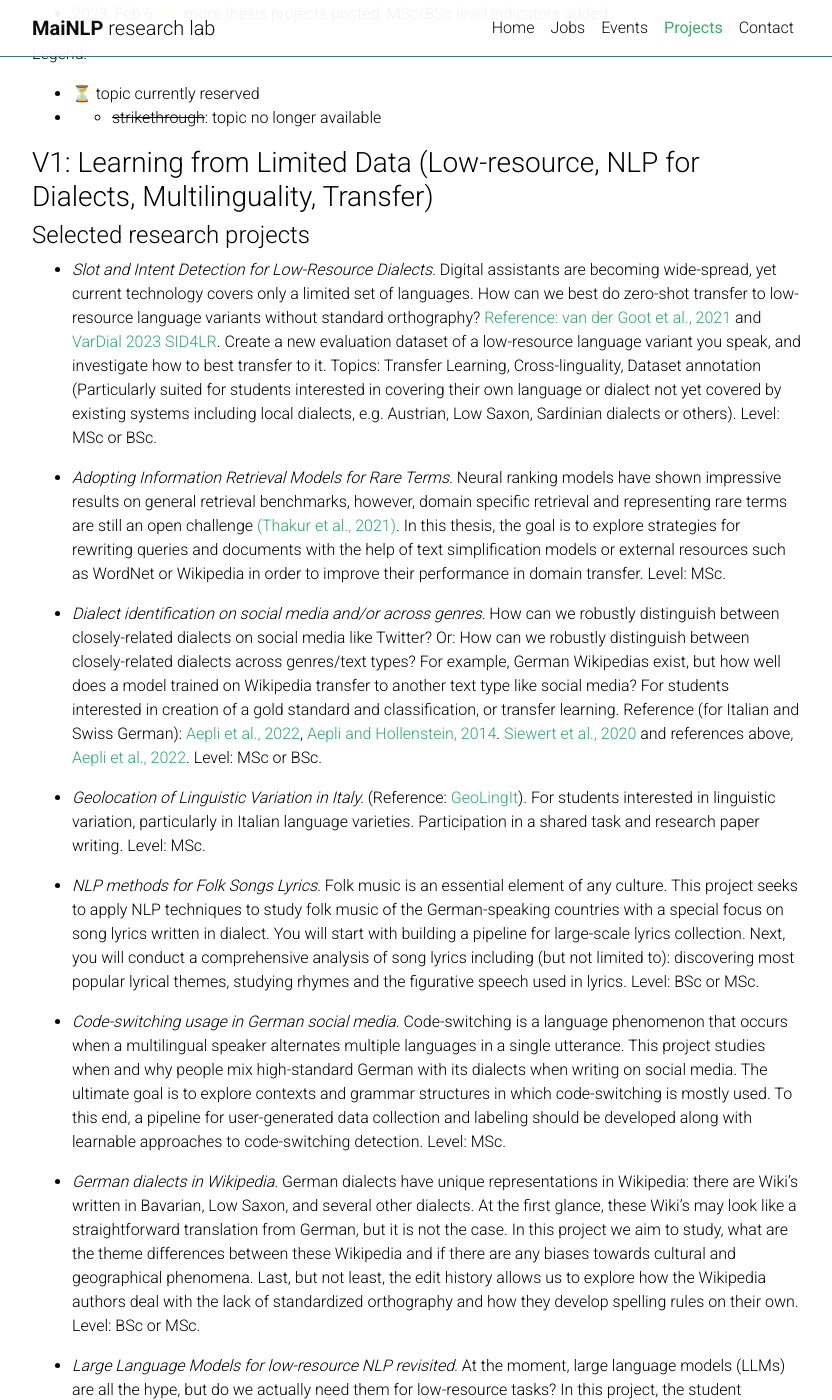
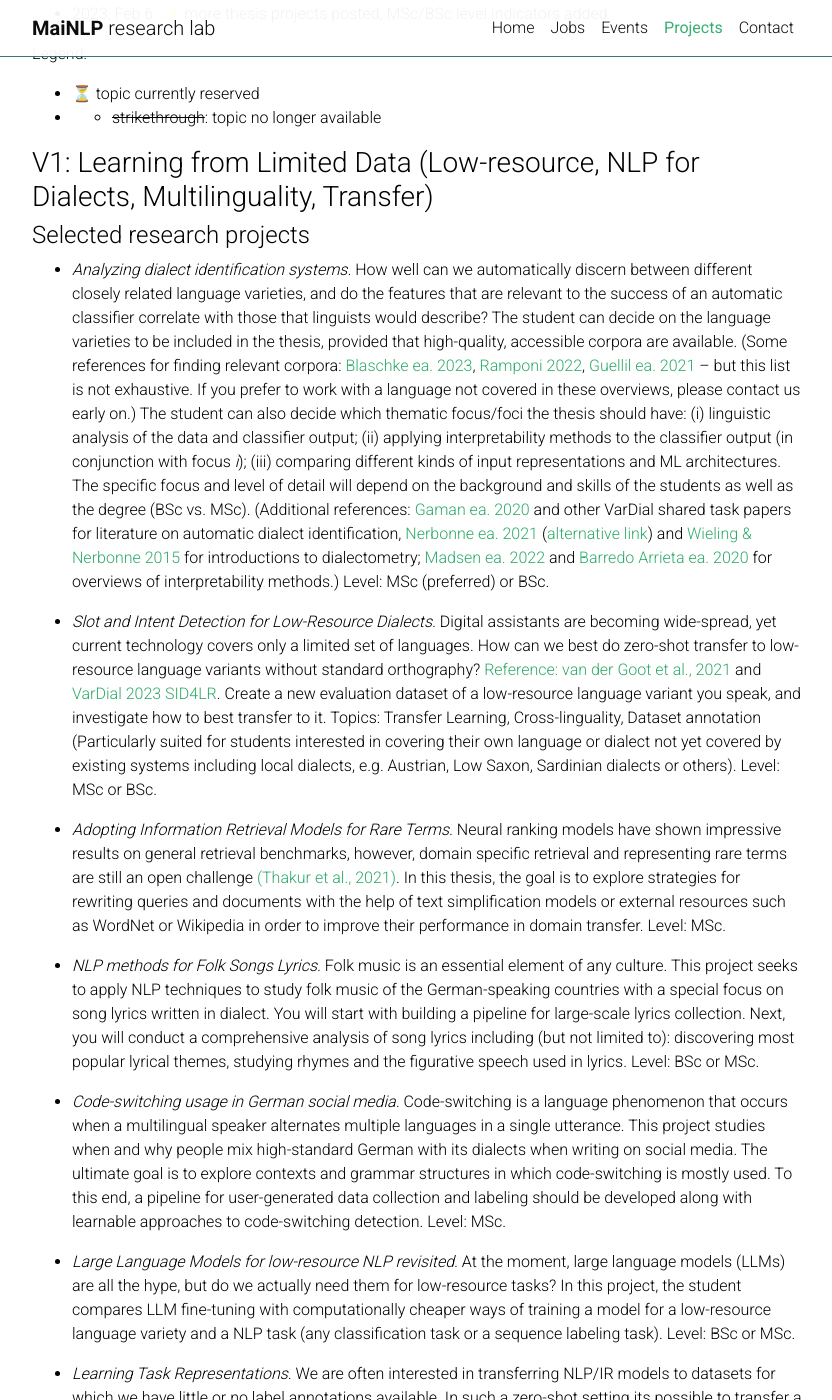
Before and after one commit to mainlp/mainlp.github.io, a Jekyll site: the page built from _pages/projects.md, in a window 1280 px wide and 1400 px high, scrolled down 3113 px. Shown: the whole window, without its empty margins (223-1055 px from the left). Built offline with Jekyll 4.4.1, drawn with Linux system fonts in a browser that asks for light colours; emoji names are drawn with the system emoji font; comment, search, counter and statistics services are not loaded; a style sheet for code colours, icons or effects is not loaded; some of the changed text lies outside the part shown.

Commit message:
Update projects.md

```diff
--- a/_pages/projects.md
+++ b/_pages/projects.md
@@ -102,23 +102,18 @@ Legend:
 
 #### Selected research projects
 
+- *Analyzing dialect identification systems.* How well can we automatically discern between different closely related language varieties, and do the features that are relevant to the success of an automatic classifier correlate with those that linguists would describe? The student can decide on the language varieties to be included in the thesis, provided that high-quality, accessible corpora are available. (Some references for finding relevant corpora: [Blaschke ea. 2023](https://aclanthology.org/2023.nodalida-1.41.pdf), [Ramponi 2022](https://arxiv.org/pdf/2209.09757.pdf), [Guellil ea. 2021](https://www.sciencedirect.com/science/article/pii/S1319157818310553?via%3Dihub) – but this list is not exhaustive. If you prefer to work with a language not covered in these overviews, please contact us early on.) The student can also decide which thematic focus/foci the thesis should have: (i) linguistic analysis of the data and classifier output; (ii) applying interpretability methods to the classifier output (in conjunction with focus *i*); (iii) comparing different kinds of input representations and ML architectures. The specific focus and level of detail will depend on the background and skills of the students as well as the degree (BSc vs. MSc).
+(Additional references: [Gaman ea. 2020](https://aclanthology.org/2020.vardial-1.1/) and other VarDial shared task papers for literature on automatic dialect identification, [Nerbonne ea. 2021](https://www.cambridge.org/core/books/similar-languages-varieties-and-dialects/dialectology-for-computational-linguists/C21B76D0E1DF4BBC12C28C9BB50CB1F3) ([alternative link](https://www.let.rug.nl/nerbonne/papers/Nerbonne-etal-CompDial2020.pdf)) and [Wieling & Nerbonne 2015](https://www.annualreviews.org/doi/10.1146/annurev-linguist-030514-124930) for introductions to dialectometry; [Madsen ea. 2022](https://dl.acm.org/doi/pdf/10.1145/3546577) and [Barredo Arrieta ea. 2020](https://www.sciencedirect.com/science/article/abs/pii/S1566253519308103) for overviews of interpretability methods.) Level: MSc (preferred) or BSc.
+
 - *Slot and Intent Detection for Low-Resource Dialects.* Digital assistants are becoming wide-spread, yet current technology covers only a limited set of languages.  How can we best do zero-shot transfer to low-resource language variants without standard orthography? [Reference: van der Goot et al., 2021](https://aclanthology.org/2021.naacl-main.197.pdf) and [VarDial 2023 SID4LR](https://sites.google.com/view/vardial-2023/shared-tasks). Create a new evaluation dataset of a low-resource language variant you speak, and investigate how to best transfer to it. Topics: Transfer Learning, Cross-linguality, Dataset annotation (Particularly suited for students interested in covering their own language or dialect not yet covered by existing systems including local dialects, e.g. Austrian, Low Saxon, Sardinian dialects or others). Level: MSc or BSc.
 
 - *Adopting Information Retrieval Models for Rare Terms.* Neural ranking models have shown impressive results on general retrieval benchmarks, however, domain specific retrieval and representing rare terms are still an open challenge [(Thakur et al., 2021)](https://arxiv.org/abs/2104.08663). In this thesis, the goal is to explore strategies for rewriting queries and documents with the help of text simplification models or external resources such as WordNet or Wikipedia in order to improve their performance in domain transfer. Level: MSc.
-
-- *Dialect identification on social media and/or across genres.*  How can we robustly distinguish between closely-related dialects on social media like Twitter? Or: How can we robustly distinguish between closely-related dialects across genres/text types?  For example, German Wikipedias exist, but how well does a model trained on Wikipedia transfer to another text type like social media? For students interested in creation of a gold standard and classification, or transfer learning. Reference (for Italian and Swiss German): [Aepli et al., 2022](https://aclanthology.org/2022.vardial-1.1.pdf), [Aepli and Hollenstein, 2014](https://noe-eva.github.io/publication/noah2015/). [Siewert et al., 2020](https://aclanthology.org/2020.vardial-1.3.pdf) and references above, [Aepli et al., 2022](https://aclanthology.org/2022.vardial-1.1.pdf). Level: MSc or BSc.
-
-- *Geolocation of Linguistic Variation in Italy.* (Reference: [GeoLingIt](https://sites.google.com/view/geolingit/)). For students interested in linguistic variation, particularly in Italian language varieties. Participation in a shared task and research paper writing. Level: MSc.
 
 - *NLP methods for Folk Songs Lyrics.*  Folk music is an essential element of any culture. This project seeks to apply NLP techniques to study folk music of the German-speaking countries with a special focus on song lyrics written in dialect. You will start with building a pipeline for large-scale lyrics collection. Next, you will conduct a comprehensive analysis of song lyrics including (but not limited to): discovering most popular lyrical themes, studying rhymes and the figurative speech used in lyrics. Level: BSc or MSc.
 
 - *Code-switching usage in German social media.* Code-switching is a language phenomenon that occurs when a multilingual speaker alternates multiple languages in a single utterance. This project studies when and why people mix high-standard German with its dialects when writing on social media. The ultimate goal is to explore contexts and grammar structures in which code-switching is mostly used. To this end, a pipeline for user-generated data collection and labeling should be developed along with learnable approaches to code-switching detection. Level: MSc.
 
-- *German dialects in Wikipedia.* German dialects have unique representations in Wikipedia: there are Wiki’s written in Bavarian, Low Saxon, and several other dialects. At the first glance, these Wiki’s may look like a straightforward translation from German, but it is not the case. In this project we aim to study, what are the theme differences between these Wikipedia and if there are any biases towards cultural and geographical phenomena. Last, but not least, the edit history allows us to explore how the Wikipedia authors deal with the lack of standardized orthography and how they develop spelling rules on their own. Level: BSc or MSc.
-
 - *Large Language Models for low-resource NLP revisited.* At the moment, large language models (LLMs) are all the hype, but do we actually need them for low-resource tasks? In this project, the student compares LLM fine-tuning with computationally cheaper ways of training a model for a low-resource language variety and a NLP task (any classification task or a sequence labeling task). Level: BSc or MSc.
-
-- *Lexicon-based data synthesis for low-resource NLP.*  Systematically make use of those digital dialect dictionaries. This project starts out as a preliminary study on what kinds of usable dictionaries we can find, and then we look at how useful it is to use them to generate faux-dialectal training data.  Level: BSc or MSc.
 
 - *Learning Task Representations.* We are often interested in transferring NLP/IR models to datasets for which we have little or no label annotations available. In such a zero-shot setting its possible to transfer a model from a single related task or a set of related tasks. Representing tasks and measuring task similarity is an open challenge and active research field, the goal of this thesis is to explore approaches for deriving task representations and evaluating their effectiveness in a multi-task setting. Level: MSc.
 
```
